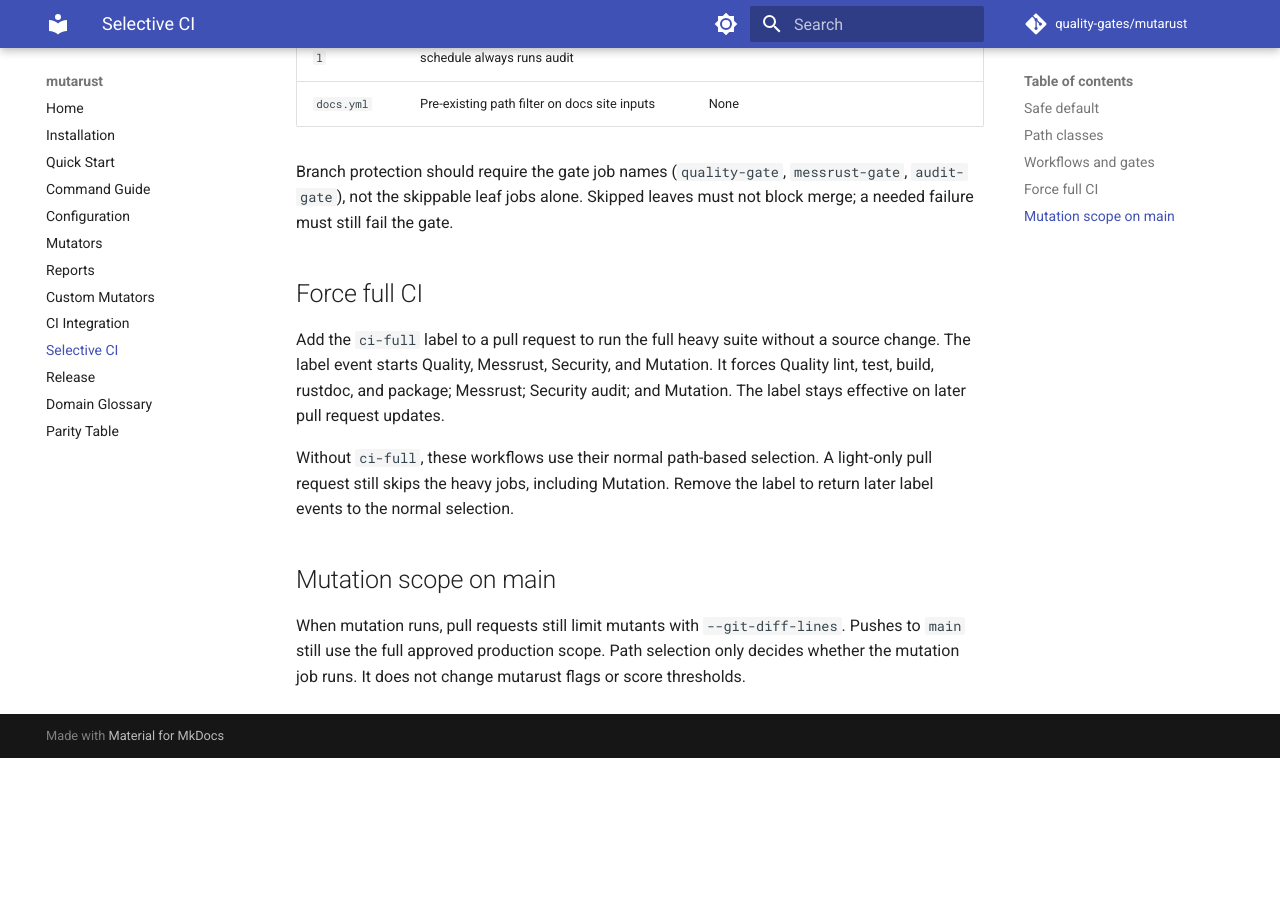
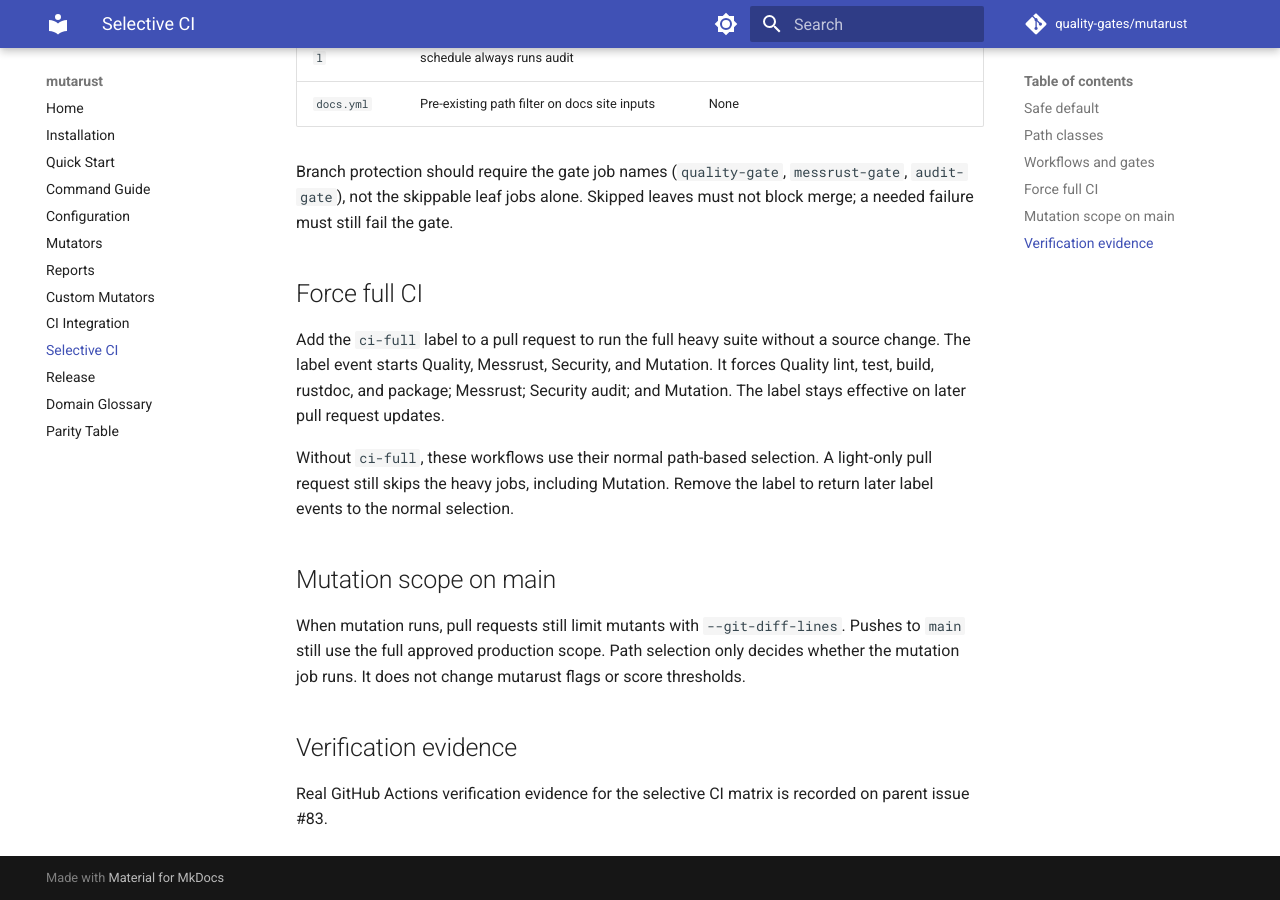
Before and after one commit to quality-gates/mutarust, an MkDocs documentation site: the page built from docs/selective-ci.md, in a window 1280 px wide and 900 px high, scrolled down 1738 px. Built offline with MkDocs 1.6.1 and Material for MkDocs 9.7.7, drawn with Linux system fonts in a browser that asks for light colours; comment, search, counter and statistics services are not loaded; before the commit the page ends 2496 px from its top, so only the background shows below that.

Commit message:
docs: record selective CI evidence

```diff
--- a/docs/selective-ci.md
+++ b/docs/selective-ci.md
@@ -70,3 +70,8 @@ the label to return later label events to the normal selection.
 When mutation runs, pull requests still limit mutants with `--git-diff-lines`.
 Pushes to `main` still use the full approved production scope. Path selection only decides whether the mutation job runs. It does not change
 mutarust flags or score thresholds.
+
+## Verification evidence
+
+Real GitHub Actions verification evidence for the selective CI matrix is recorded
+on parent issue #83.
```
